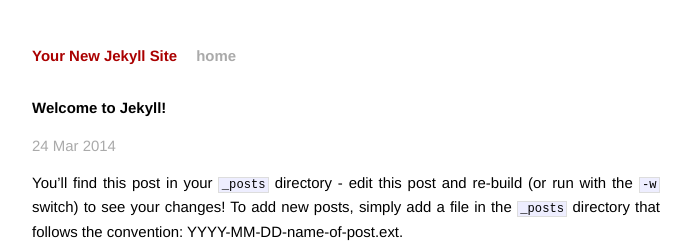
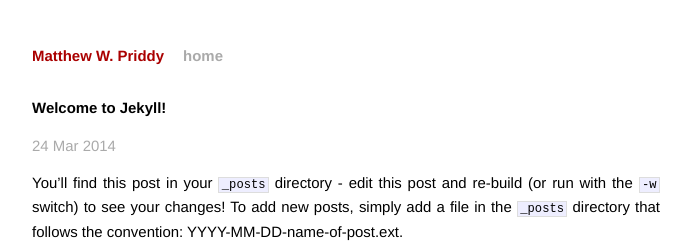
Before and after one commit to mwpriddy/mwpriddy.github.io, a Jekyll site: the page built from _posts/2014-03-24-welcome-to-jekyll.markdown, in a window 1280 px wide. Shown: the top 243 px of the page, without its empty margins (294-985 px from the left). Built offline with Jekyll 4.4.1, drawn with Linux system fonts in a browser that asks for light colours; Markdown is read by kramdown in place of the engine named in the settings.

Commit message:
Update _config.yml

```diff
--- a/_config.yml
+++ b/_config.yml
@@ -1,3 +1,3 @@
-name: Your New Jekyll Site
+name: Matthew W. Priddy
 markdown: redcarpet
 pygments: true
```
